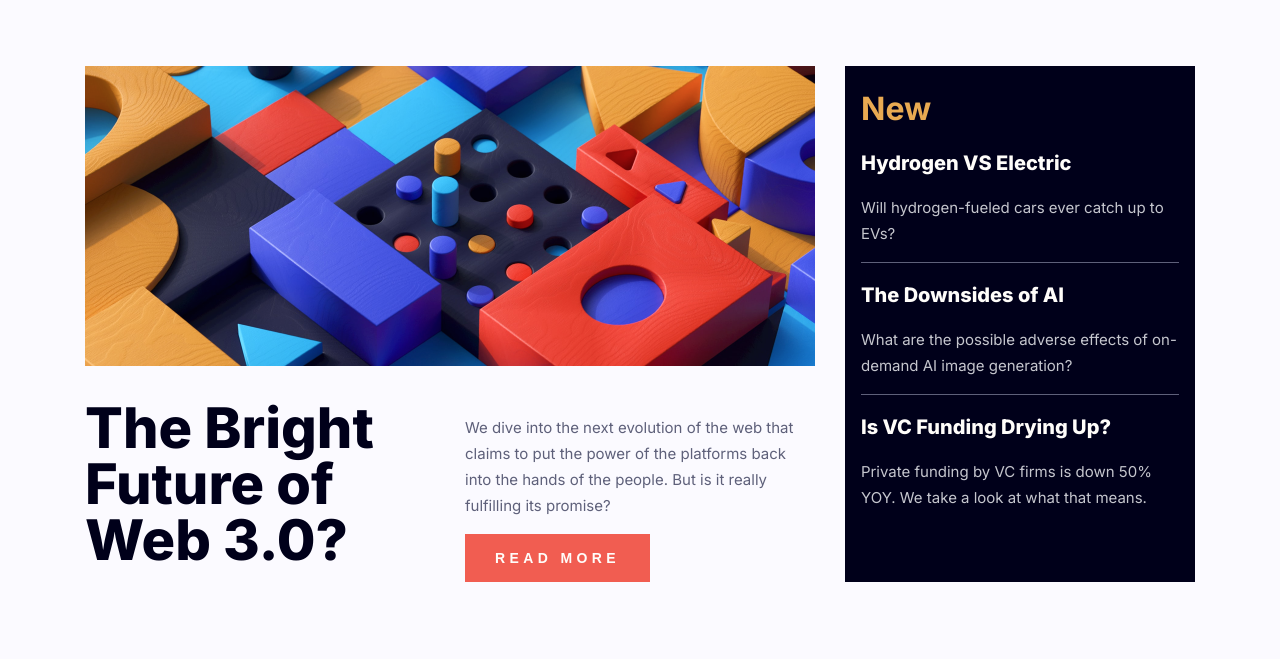
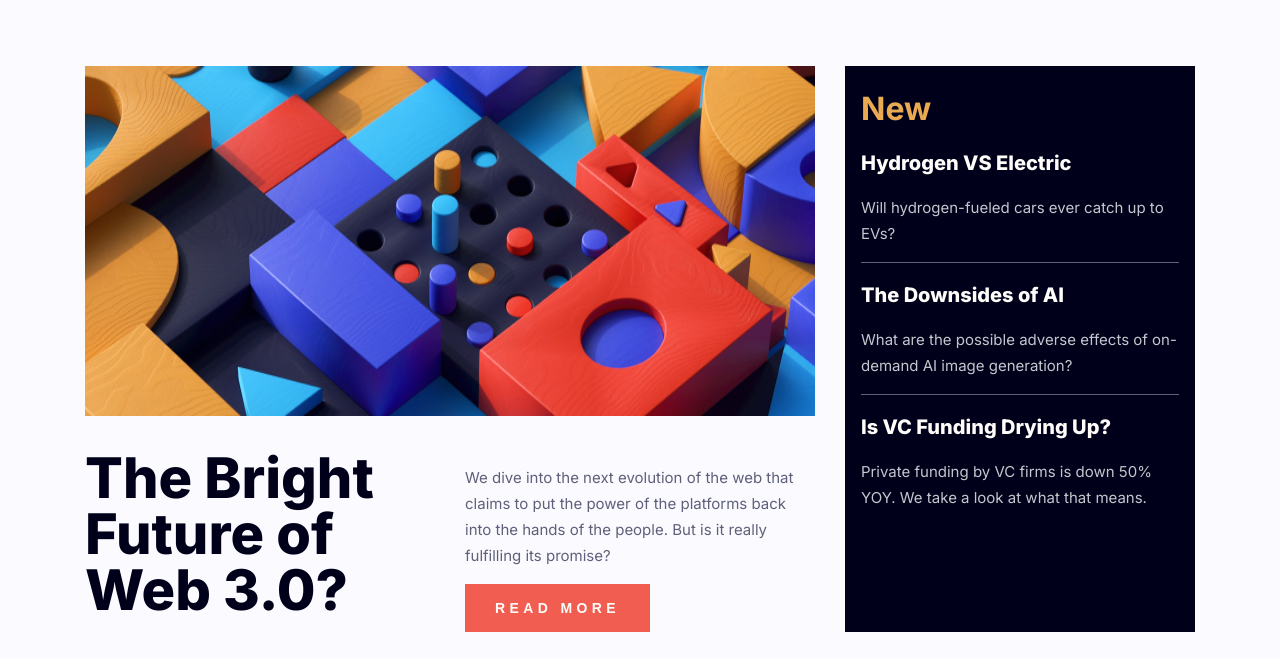
Before and after one commit to ImadeusF/Figma-1, a plain HTML site: page index.html in a window 1280 px wide. Shown: the part 128-787 px from the top of the page. Drawn offline with Linux system fonts and the light colour scheme.

Commit message:
Projet cor img

```diff
--- a/style.css
+++ b/style.css
@@ -145,6 +145,12 @@ body {
 .zone1 {
   grid-area: zone1;
 }
+
+.zone1 img {
+  width: 100%;
+  height: 350px;
+}
+
 .zone3 {
   grid-area: zone3;
 }
```
